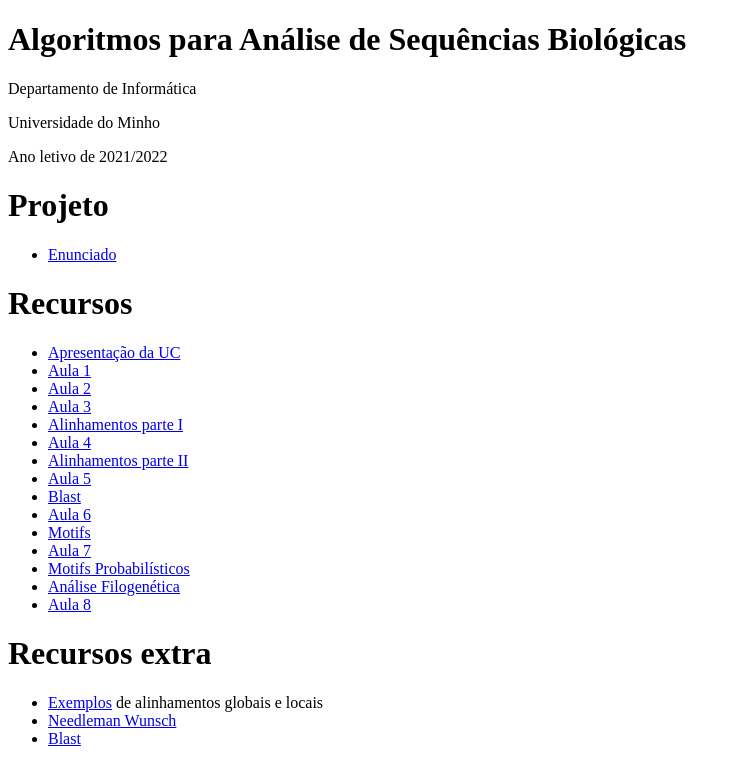
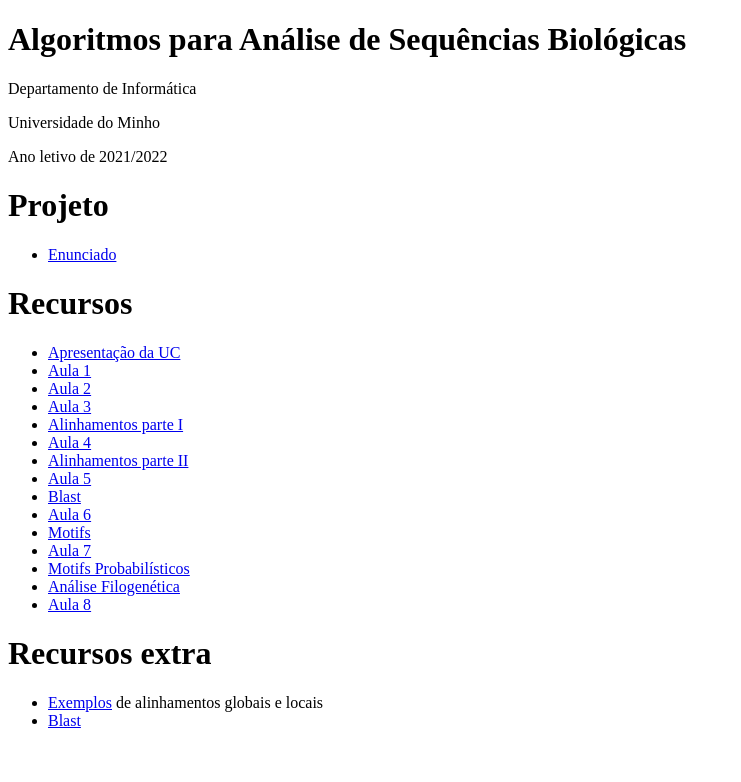
Before and after one commit to rcm/rcm.github.io, a plain HTML site: page AASB/index.html in a window 1280 px wide. Shown: the whole page, without its empty margins (0-741 px from the left). Drawn offline with Linux system fonts and the light colour scheme.

Commit message:
Update resources links in index.html

```diff
--- a/AASB/index.html
+++ b/AASB/index.html
@@ -49,7 +49,7 @@
 <h1 id="recursos-extra">Recursos extra</h1>
 <ul>
 <li><a href="https://docs.google.com/spreadsheets/d/1dgVdpbHF5JuIJCJbHd8oRaB9WlCTUM3RQIXxpj0ZKiM/edit?usp=sharing">Exemplos</a> de alinhamentos globais e locais</li>
-<li><a href="NW.py">Needleman Wunsch</a></li>
+
 <li><a href="blast.zip">Blast</a></li>
 </ul>
 </body>
```
